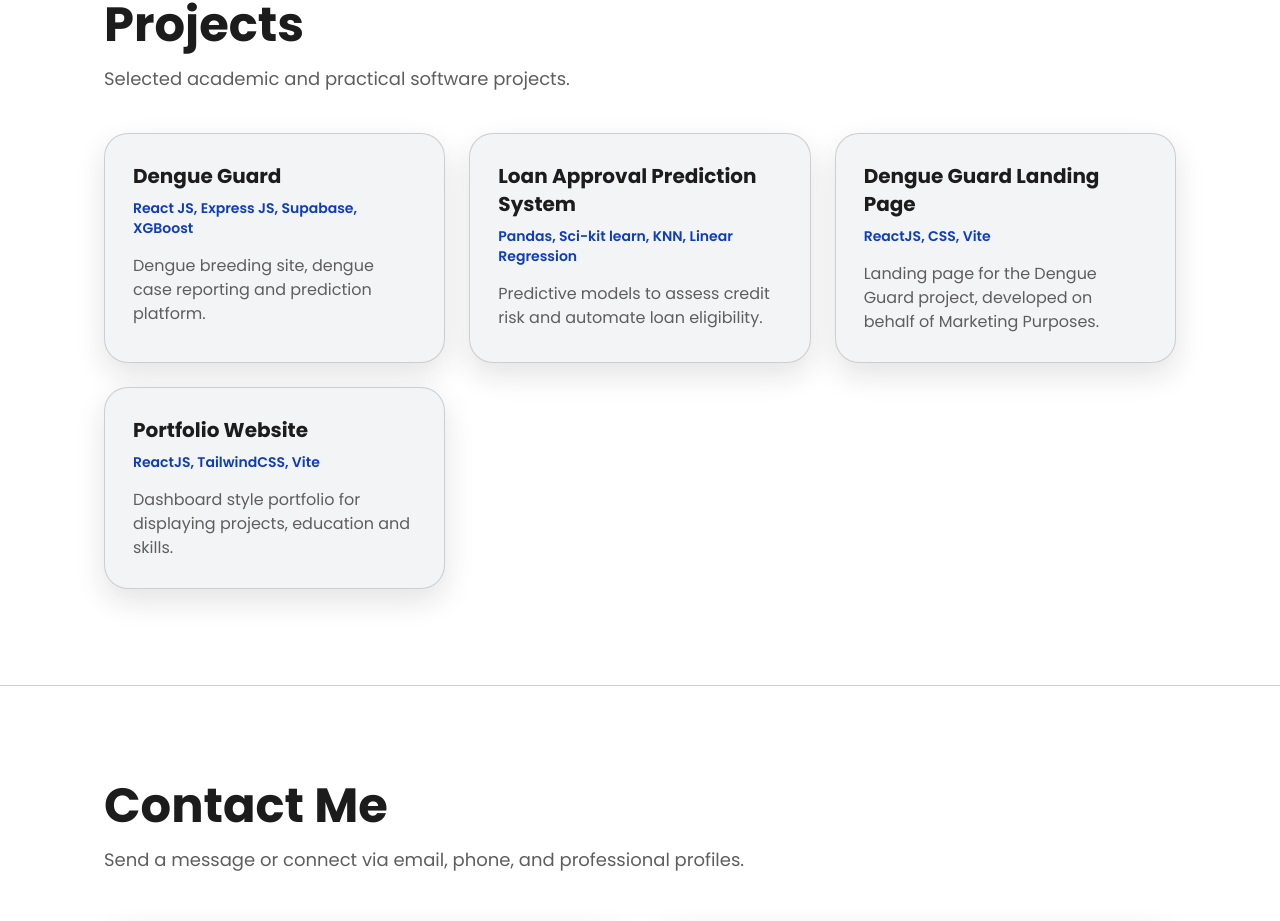
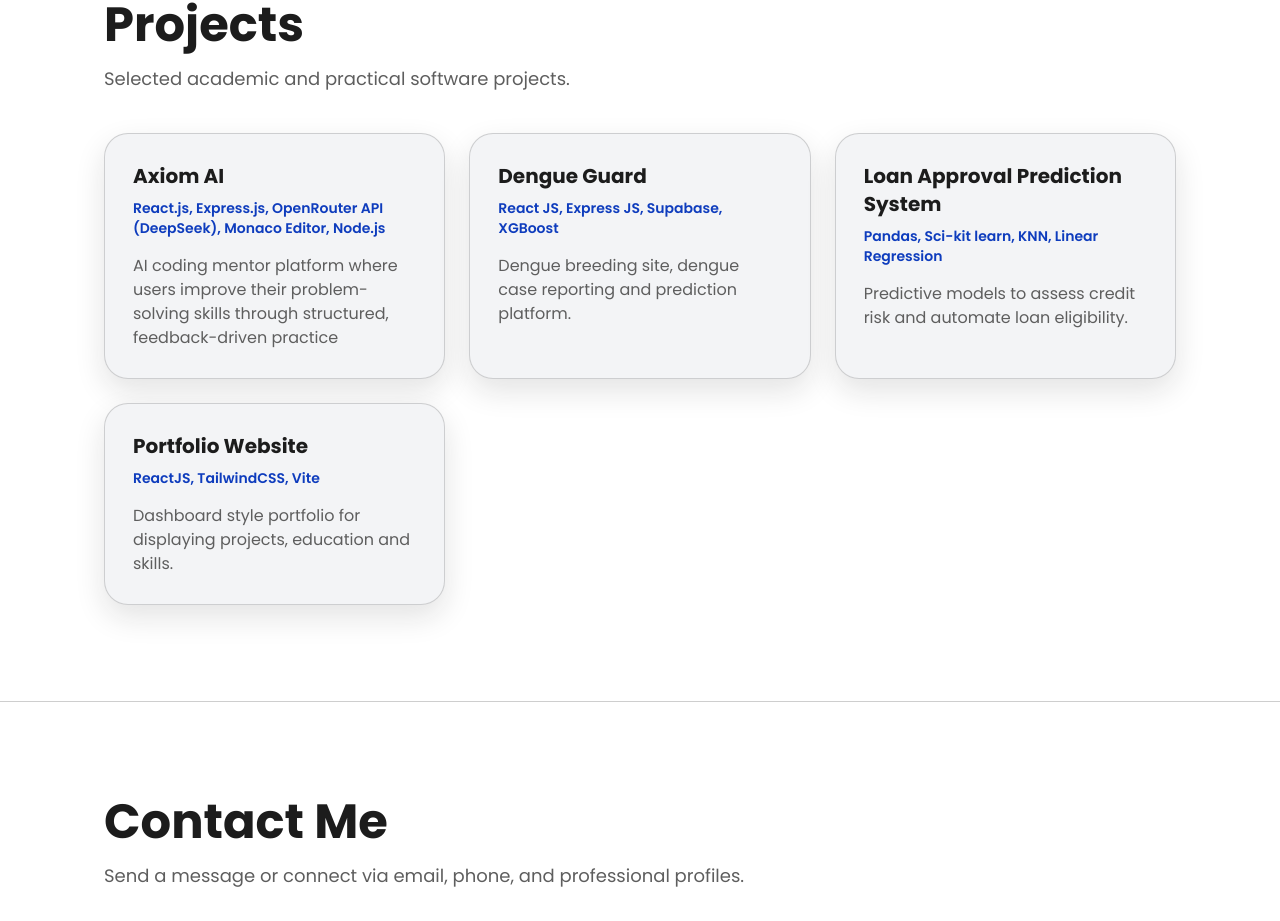
Before and after one commit to emika-sandina/portfolio-web-dashboard, a React (Vite) app: page / in a window 1280 px wide. Shown: the part 2528-3449 px from the top of the page. Built offline with nearby package versions, Linux system fonts and the light colour scheme.

Commit message:
added new projects

```diff
--- a/src/components/ProjectsSection.jsx
+++ b/src/components/ProjectsSection.jsx
@@ -1,6 +1,12 @@
 import SectionReveal from "./SectionReveal";
 
 const projects = [
+  {
+    title: "Axiom AI",
+    stack: "React.js, Express.js, OpenRouter API (DeepSeek), Monaco Editor, Node.js",
+    description:
+      "AI coding mentor platform where users improve their problem-solving skills through structured, feedback-driven practice"
+  },
   {
     title: "Dengue Guard",
     stack: "React JS, Express JS, Supabase, XGBoost",
@@ -12,12 +18,6 @@ const projects = [
     stack: "Pandas, Sci-kit learn, KNN, Linear Regression",
     description:
       "Predictive models to assess credit risk and automate loan eligibility.",
-  },
-  {
-    title: "Dengue Guard Landing Page",
-    stack: "ReactJS, CSS, Vite",
-    description:
-      "Landing page for the Dengue Guard project, developed on behalf of Marketing Purposes.",
   },
   {
     title: "Portfolio Website",
```
